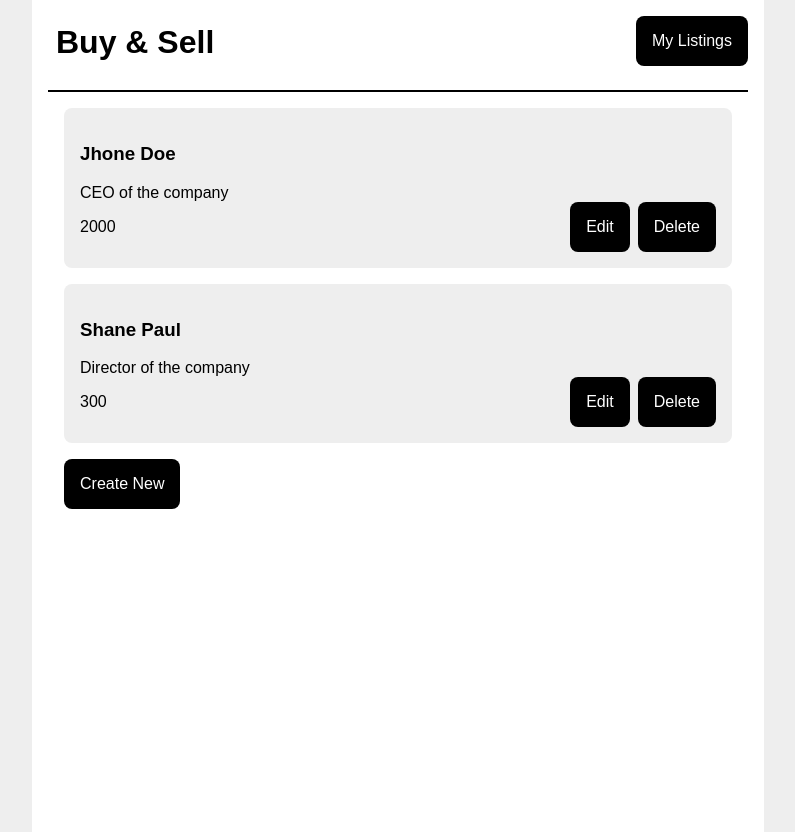
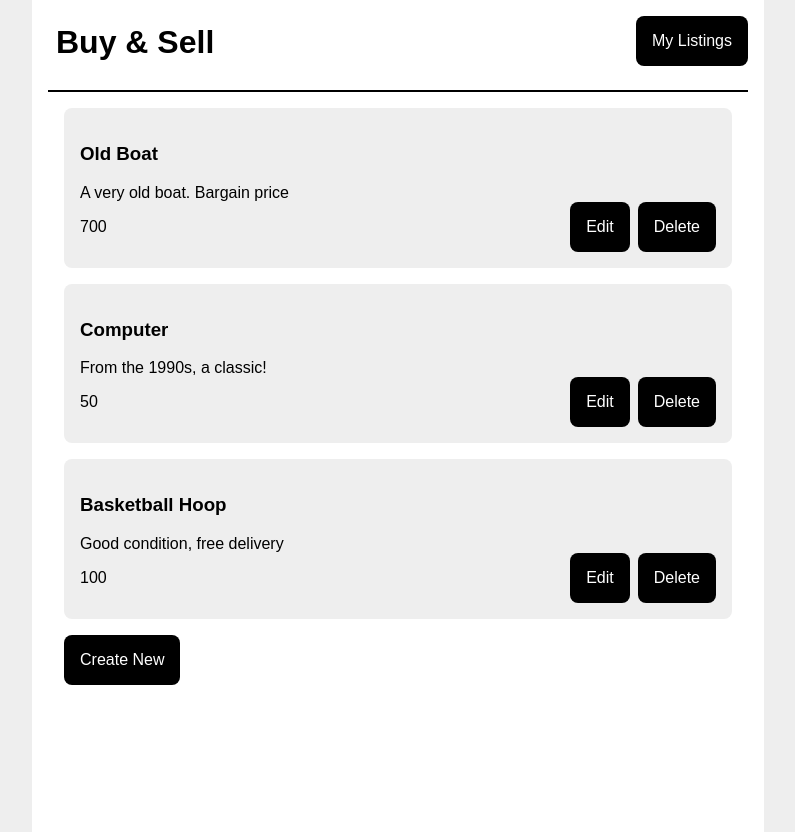
Before and after one commit to sameerapeiris/angular-fullstack-site, an Angular app: page /my-listing in a window 1280 px wide. Shown: the whole page, without its empty margins (242-1037 px from the left). Built offline with nearby package versions, Linux system fonts and the light colour scheme.

Commit message:
connect server

```diff
--- a/package.json
+++ b/package.json
@@ -3,7 +3,7 @@
   "version": "0.0.0",
   "scripts": {
     "ng": "ng",
-    "start": "ng serve",
+    "start": "ng serve --proxy-config proxy.config.json",
     "build": "ng build",
     "watch": "ng build --watch --configuration development",
     "test": "ng test"
--- a/src/app/app.module.ts
+++ b/src/app/app.module.ts
@@ -13,6 +13,7 @@ import { FormsModule } from '@angular/forms';
 import { ListingDataFormComponent } from './listing-data-form/listing-data-form.component';
 import { LayoutComponent } from './layout/layout.component';
 import { NavBarComponent } from './nav-bar/nav-bar.component';
+import { HttpClientModule } from '@angular/common/http';
 
 @NgModule({
   declarations: [
@@ -30,7 +31,8 @@ import { NavBarComponent } from './nav-bar/nav-bar.component';
   imports: [
     BrowserModule,
     AppRoutingModule,
-    FormsModule
+    FormsModule,
+    HttpClientModule
   ],
   providers: [],
   bootstrap: [AppComponent]
--- a/src/app/fake-data.ts
+++ b/src/app/fake-data.ts
@@ -1,16 +1,41 @@
 import { Listing } from './types';
 
-export const fakeListing: Listing[] = [
-  {
+export const fakeListing: Listing[] = [{
     id: '123',
-    name: 'Jhone Doe',
-    description: 'CEO of the company',
-    price: 2000,
-  },
-  {
-    id: '245',
-    name: 'Shane Paul',
-    description: 'Director of the company',
-    price: 300,
-  },
-];
+    name: 'Old Boat',
+    description: 'A very old boat. Bargain price',
+    price: 700,
+    views: 0,
+}, {
+    id: '345',
+    name: 'Computer',
+    description: 'From the 1990s, a classic!',
+    price: 50,
+    views: 0,
+}, {
+    id: '456',
+    name: 'Basketball Hoop',
+    description: 'Good condition, free delivery',
+    price: 100,
+    views: 0,
+}];
+
+export const fakeMyListings: Listing[] = [{
+    id: '789',
+    name: 'Bicycle',
+    description: 'Bright blue, very fast',
+    price: 75,
+    views: 0,
+}, {
+    id: '234',
+    name: 'Electric Guitar',
+    description: 'Needs new strings, but otherwise in very good condition',
+    price: 99,
+    views: 0,
+}, {
+    id: '987',
+    name: 'Playstation',
+    description: 'Old playstation, still works though',
+    price: 75,
+    views: 0,
+}];
--- a/src/app/listing-data-form/listing-data-form.component.ts
+++ b/src/app/listing-data-form/listing-data-form.component.ts
@@ -35,6 +35,7 @@ export class ListingDataFormComponent implements OnInit{
       name: this.name,
       description: this.description,
       price: Number(this.price),
+      views:0
     });
   }
 }
--- a/src/app/listings-page/listings-page.component.ts
+++ b/src/app/listings-page/listings-page.component.ts
@@ -1,6 +1,7 @@
 import { Component } from '@angular/core';
 import { Listing } from '../types';
-import { fakeListing } from '../fake-data';
+// import { fakeListing } from '../fake-data';
+import { ListingsService } from '../listings.service';
 
 @Component({
   selector: 'app-listings-page',
@@ -10,8 +11,10 @@ import { fakeListing } from '../fake-data';
 export class ListingsPageComponent {
   public listings: Listing[] = []
 
-  constructor(){}
+  constructor( private listingService : ListingsService){}
   ngOnInit(){
-    this.listings = fakeListing;
+    // this.listings = this.listingService.getListings();
+    this.listingService.getListings()
+    .subscribe(listings => this.listings = listings)
   }
 }
--- /dev/null
+++ b/src/app/listings.service.ts
@@ -0,0 +1,22 @@
+import { Injectable } from '@angular/core';
+import { Listing } from './types';
+import { fakeListing } from './fake-data';
+import { Observable } from 'rxjs';
+import { HttpClient } from '@angular/common/http';
+
+@Injectable({
+  providedIn: 'root'
+})
+export class ListingsService {
+
+  constructor(
+    private http: HttpClient,
+  ) { }
+
+  // getListings(): Listing []{
+  //   return fakeListing
+  // }
+  getListings(): Observable<Listing[]>{
+    return this.http.get<Listing[]>('/api/listings')
+  }
+}
--- a/src/app/types.ts
+++ b/src/app/types.ts
@@ -2,6 +2,7 @@ export interface Listing {
     id: string | null ,
     name: string | undefined ,
     description: string  | undefined,
-    price: number | undefined
+    price: number | undefined,
+    views: number,
 
 }
```
Also changed, not shown: proxy.config.json (added, +8 -0 lines), 1 other file (tests, documents, lock files or other folders).
